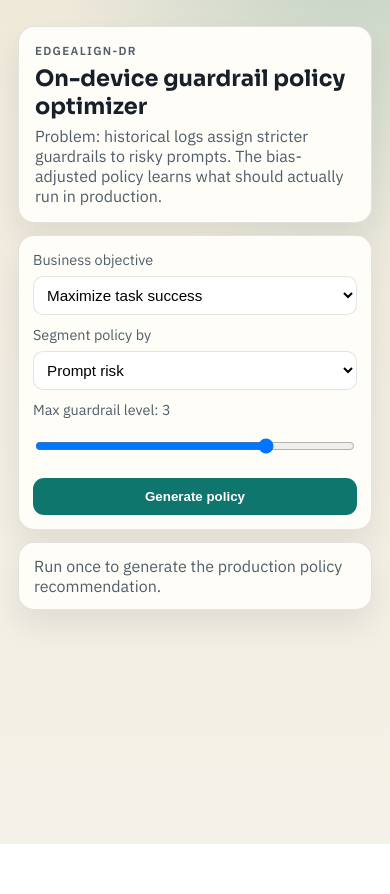
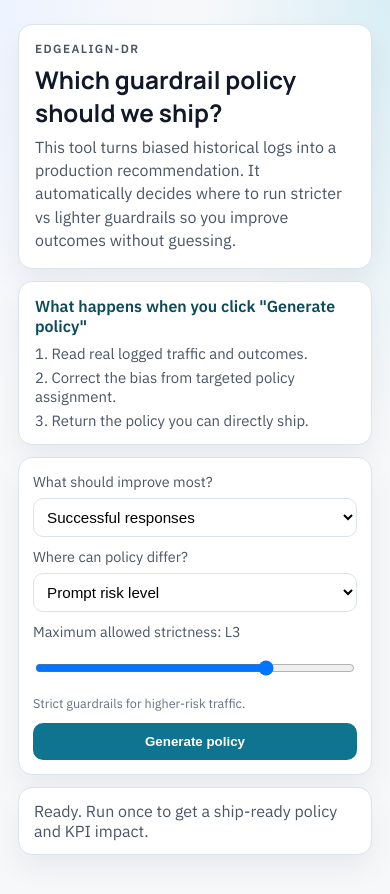
Before and after one commit to KumarNavish/promopilot, a React (Vite) app in the folder frontend/: page / in a window 390 px wide. Before the commit the page ends 844 px from the top, so only its background shows below. Built offline with nearby package versions, Linux system fonts and the light colour scheme.

Commit message:
Make demo flow intuitive with guided run state and plain-language output

```diff
--- a/frontend/src/components/Controls.tsx
+++ b/frontend/src/components/Controls.tsx
@@ -11,6 +11,14 @@ interface ControlsProps {
   loading: boolean;
   hasResults: boolean;
 }
+
+const POLICY_HINTS: Record<number, string> = {
+  0: "Very light guardrails, fastest responses.",
+  1: "Light guardrails with small safety checks.",
+  2: "Balanced guardrails for most launches.",
+  3: "Strict guardrails for higher-risk traffic.",
+  4: "Maximum strictness, strongest blocking."
+};
 
 export function Controls({
   objective,
@@ -27,33 +35,33 @@ export function Controls({
     <section className="controls-panel" aria-label="Controls">
       <div className="controls-grid">
         <label className="field">
-          <span>Business objective</span>
+          <span>What should improve most?</span>
           <select
             data-testid="objective-select"
             value={objective}
             onChange={(event) => onObjectiveChange(event.target.value as Objective)}
           >
-            <option value="task_success">Maximize task success</option>
-            <option value="safe_value">Maximize safety-adjusted value</option>
+            <option value="task_success">Successful responses</option>
+            <option value="safe_value">Safety-adjusted value</option>
           </select>
         </label>
 
         <label className="field">
-          <span>Segment policy by</span>
+          <span>Where can policy differ?</span>
           <select
             data-testid="segment-select"
             value={segmentBy}
             onChange={(event) => onSegmentByChange(event.target.value as SegmentBy)}
           >
-            <option value="none">None</option>
-            <option value="prompt_risk">Prompt risk</option>
+            <option value="prompt_risk">Prompt risk level</option>
             <option value="device_tier">Device tier</option>
-            <option value="task_domain">Task domain</option>
+            <option value="task_domain">Task type</option>
+            <option value="none">Do not segment</option>
           </select>
         </label>
 
         <label className="field">
-          <span>Max guardrail level: {maxPolicyLevel}</span>
+          <span>Maximum allowed strictness: L{maxPolicyLevel}</span>
           <input
             data-testid="policy-slider"
             type="range"
@@ -63,6 +71,7 @@ export function Controls({
             value={maxPolicyLevel}
             onChange={(event) => onMaxPolicyLevelChange(Number(event.target.value))}
           />
+          <small className="field-help">{POLICY_HINTS[maxPolicyLevel]}</small>
         </label>
       </div>
 
@@ -73,7 +82,7 @@ export function Controls({
         onClick={onGenerate}
         disabled={loading}
       >
-        {loading ? "Analyzing logs..." : hasResults ? "Recompute policy" : "Generate policy"}
+        {loading ? "Running analysis..." : hasResults ? "Update recommendation" : "Generate policy"}
       </button>
     </section>
   );
--- a/frontend/src/pages/Home.tsx
+++ b/frontend/src/pages/Home.tsx
@@ -1,9 +1,10 @@
-import { useCallback, useMemo, useState } from "react";
+import { useCallback, useEffect, useMemo, useRef, useState } from "react";
 import {
   ApiError,
   Objective,
   RecommendResponse,
   SegmentBy,
+  SegmentRecommendation,
   recommendPolicy
 } from "../api/client";
 import { Controls } from "../components/Controls";
@@ -21,14 +22,12 @@ interface MethodRollup {
   avgPolicyLevel: number;
 }
 
-interface SegmentMove {
-  segment: string;
-  naiveLevel: number;
-  drLevel: number;
-  delta: number;
-}
-
 const DEFAULT_MAX_POLICY_LEVEL = 3;
+const RUN_STAGES = [
+  "Reading historical on-device traffic",
+  "Removing targeting bias in logged policies",
+  "Selecting best policy level for each segment"
+] as const;
 
 function exportPolicy(response: RecommendResponse | null): void {
   if (!response) {
@@ -66,50 +65,46 @@ function rollupMethod(response: RecommendResponse): MethodRollup {
   };
 }
 
-function computeMoves(naive: RecommendResponse, dr: RecommendResponse): SegmentMove[] {
-  const naiveMap = new Map(naive.segments.map((segment) => [segment.segment, segment]));
-
-  return dr.segments
-    .map((segment): SegmentMove | null => {
-      const before = naiveMap.get(segment.segment);
-      if (!before) {
-        return null;
-      }
-      return {
-        segment: segment.segment,
-        naiveLevel: before.recommended_policy_level,
-        drLevel: segment.recommended_policy_level,
-        delta: segment.recommended_policy_level - before.recommended_policy_level
-      };
-    })
-    .filter((move): move is SegmentMove => move !== null && move.delta !== 0)
-    .sort((a, b) => Math.abs(b.delta) - Math.abs(a.delta));
+function findRiskLevel(segments: SegmentRecommendation[], risk: "low" | "medium" | "high"): number | null {
+  const target = segments.find((segment) => segment.segment.toLowerCase() === `risk=${risk}`);
+  return target ? target.recommended_policy_level : null;
 }
 
-function buildRecommendationLine(segmentBy: SegmentBy, naive: RecommendResponse, dr: RecommendResponse): string {
-  const moves = computeMoves(naive, dr);
-  if (moves.length === 0) {
-    const global = dr.segments[0];
-    if (!global) {
-      return "No policy change detected.";
-    }
-    return `Keep guardrail level ${global.recommended_policy_level}; bias adjustment confirms the current policy.`;
+function buildPolicyLine(segmentBy: SegmentBy, dr: RecommendResponse): string {
+  if (dr.segments.length === 0) {
+    return "No policy recommendation could be generated.";
   }
 
-  const down = moves.filter((move) => move.delta < 0).length;
-  const up = moves.filter((move) => move.delta > 0).length;
-  const top = moves
-    .slice(0, 2)
-    .map((move) => `${move.segment}: L${move.naiveLevel} -> L${move.drLevel}`)
-    .join(" | ");
-
   if (segmentBy === "none") {
-    const naiveGlobal = naive.segments[0]?.recommended_policy_level;
-    const drGlobal = dr.segments[0]?.recommended_policy_level;
-    return `Switch global guardrail from L${naiveGlobal} to L${drGlobal} after bias adjustment.`;
+    return `Recommendation: run guardrail level L${dr.segments[0].recommended_policy_level} for all traffic.`;
   }
 
-  return `Bias-adjusted policy rebalances guardrails (${down} segment${down === 1 ? "" : "s"} down, ${up} up). ${top}`;
+  if (segmentBy === "prompt_risk") {
+    const low = findRiskLevel(dr.segments, "low");
+    const medium = findRiskLevel(dr.segments, "medium");
+    const high = findRiskLevel(dr.segments, "high");
+    if (low !== null && medium !== null && high !== null) {
+      return `Recommendation: Low-risk L${low}, Medium-risk L${medium}, High-risk L${high}.`;
+    }
+  }
+
+  const top = dr.segments
+    .slice(0, 3)
+    .map((segment) => `${segment.segment}: L${segment.recommended_policy_level}`)
+    .join(" | ");
+  return `Recommendation: ${top}.`;
+}
+
+function buildWhyLine(
+  objective: Objective,
+  naive: MethodRollup,
+  dr: MethodRollup,
+  objectiveLift: number,
+  incidentsAvoided: number,
+  latencyDelta: number
+): string {
+  const objectiveName = objective === "task_success" ? "successful responses" : "safety-adjusted value";
+  return `Why this is better: naive would run average level ${naive.avgPolicyLevel.toFixed(2)}, while bias-adjusted runs ${dr.avgPolicyLevel.toFixed(2)} and improves ${objectiveName} by ${signed(objectiveLift, 1)} per 10k, with incidents ${signed(incidentsAvoided, 1)} lower and latency ${signed(latencyDelta, 1)} ms.`;
 }
 
 export function Home(): JSX.Element {
@@ -117,11 +112,22 @@ export function Home(): JSX.Element {
   const [maxPolicyLevel, setMaxPolicyLevel] = useState<number>(DEFAULT_MAX_POLICY_LEVEL);
   const [segmentBy, setSegmentBy] = useState<SegmentBy>("prompt_risk");
   const [loading, setLoading] = useState(false);
+  const [runStage, setRunStage] = useState(0);
   const [results, setResults] = useState<{ naive?: RecommendResponse; dr?: RecommendResponse }>({});
   const [error, setError] = useState<UiError | null>(null);
 
+  const stageTimerRef = useRef<number | null>(null);
+
   const hasResults = Boolean(results.naive && results.dr);
   const appliedPolicy = results.dr ?? null;
+
+  useEffect(() => {
+    return () => {
+      if (stageTimerRef.current !== null) {
+        window.clearInterval(stageTimerRef.current);
+      }
+    };
+  }, []);
 
   const score = useMemo(() => {
     if (!results.naive || !results.dr) {
@@ -132,27 +138,38 @@ export function Home(): JSX.Element {
     const dr = rollupMethod(results.dr);
 
     const objectiveLift = objective === "task_success" ? dr.successes - naive.successes : dr.safeValue - naive.safeValue;
-    const objectiveLabel = objective === "task_success" ? "Task success lift" : "Safe-value lift";
+    const objectiveLabel = objective === "task_success" ? "Successful responses" : "Safety-adjusted value";
+    const incidentsAvoided = naive.incidents - dr.incidents;
+    const latencyDelta = dr.latency - naive.latency;
 
     return {
       objectiveLift,
       objectiveLabel,
-      incidentsAvoided: naive.incidents - dr.incidents,
-      latencyDelta: dr.latency - naive.latency,
-      avgPolicyDelta: dr.avgPolicyLevel - naive.avgPolicyLevel
+      incidentsAvoided,
+      latencyDelta,
+      whyLine: buildWhyLine(objective, naive, dr, objectiveLift, incidentsAvoided, latencyDelta)
     };
   }, [objective, results.dr, results.naive]);
 
   const recommendationLine = useMemo(() => {
-    if (!results.naive || !results.dr) {
+    if (!results.dr) {
       return null;
     }
-    return buildRecommendationLine(segmentBy, results.naive, results.dr);
-  }, [segmentBy, results.dr, results.naive]);
+    return buildPolicyLine(segmentBy, results.dr);
+  }, [segmentBy, results.dr]);
 
   const handleGenerate = useCallback(async (): Promise<void> => {
     setLoading(true);
     setError(null);
+    setRunStage(0);
+
+    if (stageTimerRef.current !== null) {
+      window.clearInterval(stageTimerRef.current);
+    }
+
+    stageTimerRef.current = window.setInterval(() => {
+      setRunStage((prev) => (prev < RUN_STAGES.length - 1 ? prev + 1 : prev));
+    }, 850);
 
     try {
       const [naive, dr] = await Promise.all([
@@ -181,6 +198,11 @@ export function Home(): JSX.Element {
         setError({ message: "Could not compute policy. Try again." });
       }
     } finally {
+      if (stageTimerRef.current !== null) {
+        window.clearInterval(stageTimerRef.current);
+        stageTimerRef.current = null;
+      }
+      setRunStage(RUN_STAGES.length - 1);
       setLoading(false);
     }
   }, [maxPolicyLevel, objective, segmentBy]);
@@ -189,12 +211,21 @@ export function Home(): JSX.Element {
     <main className="page-shell">
       <header className="panel hero" data-testid="hero">
         <p className="eyebrow">EdgeAlign-DR</p>
-        <h1>On-device guardrail policy optimizer</h1>
+        <h1>Which guardrail policy should we ship?</h1>
         <p className="hero-copy">
-          Problem: historical logs assign stricter guardrails to risky prompts. The bias-adjusted policy learns what should
-          actually run in production.
+          This tool turns biased historical logs into a production recommendation. It automatically decides where to run
+          stricter vs lighter guardrails so you improve outcomes without guessing.
         </p>
       </header>
+
+      <section className="panel story-panel" data-testid="story-panel">
+        <p className="story-title">What happens when you click "Generate policy"</p>
+        <div className="story-steps" role="list" aria-label="Process overview">
+          <p role="listitem">1. Read real logged traffic and outcomes.</p>
+          <p role="listitem">2. Correct the bias from targeted policy assignment.</p>
+          <p role="listitem">3. Return the policy you can directly ship.</p>
+        </div>
+      </section>
 
       <section className="panel controls-wrap" data-testid="assumptions-panel">
         <Controls
@@ -211,9 +242,19 @@ export function Home(): JSX.Element {
       </section>
 
       {loading ? (
-        <p className="loading-line" data-testid="loading-line">
-          Computing naive vs bias-adjusted policy...
-        </p>
+        <section className="panel run-panel" data-testid="run-panel">
+          <p className="run-title">Running automatic analysis</p>
+          <ul className="run-steps">
+            {RUN_STAGES.map((stage, index) => {
+              const status = index < runStage ? "done" : index === runStage ? "active" : "pending";
+              return (
+                <li key={stage} className={`run-step ${status}`}>
+                  {stage}
+                </li>
+              );
+            })}
+          </ul>
+        </section>
       ) : null}
 
       {error ? (
@@ -231,12 +272,12 @@ export function Home(): JSX.Element {
 
           <div className="kpi-row">
             <article className="kpi-card" data-testid="kpi-objective">
-              <p>{score.objectiveLabel} (per 10k)</p>
+              <p>{score.objectiveLabel} gain (per 10k)</p>
               <strong>{signed(score.objectiveLift, 1)}</strong>
             </article>
 
             <article className="kpi-card" data-testid="kpi-incident">
-              <p>Incidents avoided (per 10k)</p>
+              <p>Safety incidents avoided (per 10k)</p>
               <strong>{signed(score.incidentsAvoided, 1)}</strong>
             </article>
 
@@ -247,7 +288,7 @@ export function Home(): JSX.Element {
           </div>
 
           <p className="result-footnote" data-testid="result-footnote">
-            Average policy level shift vs naive: {signed(score.avgPolicyDelta, 2)}.
+            {score.whyLine}
           </p>
 
           <button
@@ -262,7 +303,7 @@ export function Home(): JSX.Element {
         </section>
       ) : (
         <section className="panel empty-state">
-          <p>Run once to generate the production policy recommendation.</p>
+          <p>Ready. Run once to get a ship-ready policy and KPI impact.</p>
         </section>
       )}
     </main>
--- a/frontend/src/styles.css
+++ b/frontend/src/styles.css
@@ -1,15 +1,16 @@
-@import url("https://fonts.googleapis.com/css2?family=Sora:wght@500;600;700&family=IBM+Plex+Sans:wght@400;500;600&display=swap");
+@import url("https://fonts.googleapis.com/css2?family=Manrope:wght@500;600;700&family=IBM+Plex+Sans:wght@400;500;600&display=swap");
 
 :root {
-  --bg: #f4f1e8;
-  --panel: #fffdf8;
-  --ink: #172028;
-  --muted: #4f5e68;
-  --accent: #0f766e;
-  --accent-ink: #083f3a;
-  --line: rgba(23, 32, 40, 0.12);
-  --danger: #a02e2e;
-  --shadow: 0 16px 30px rgba(20, 29, 36, 0.08);
+  --bg: #f7f8fa;
+  --panel: #ffffff;
+  --ink: #111827;
+  --muted: #4b5563;
+  --accent: #0e7490;
+  --accent-soft: #e6f4f8;
+  --line: #dbe3eb;
+  --success: #0f766e;
+  --danger: #b42318;
+  --shadow: 0 14px 28px rgba(15, 23, 42, 0.06);
 }
 
 * {
@@ -21,8 +22,9 @@ body {
   font-family: "IBM Plex Sans", "Segoe UI", sans-serif;
   color: var(--ink);
   background:
-    radial-gradient(120% 70% at 90% -10%, rgba(15, 118, 110, 0.2), transparent 64%),
-    linear-gradient(180deg, #efe9da, var(--bg));
+    radial-gradient(100% 100% at 100% 0%, #d8eef5 0%, transparent 48%),
+    radial-gradient(100% 100% at 0% 0%, #edf3ff 0%, transparent 42%),
+    var(--bg);
 }
 
 #root {
@@ -30,9 +32,9 @@ body {
 }
 
 .page-shell {
-  max-width: 930px;
+  max-width: 940px;
   margin: 0 auto;
-  padding: 26px 18px 40px;
+  padding: 24px 18px 40px;
   display: grid;
   gap: 12px;
 }
@@ -40,35 +42,59 @@ body {
 .panel {
   background: var(--panel);
   border: 1px solid var(--line);
-  border-radius: 16px;
+  border-radius: 14px;
   box-shadow: var(--shadow);
 }
 
 .hero {
   padding: 16px;
   display: grid;
-  gap: 6px;
+  gap: 7px;
 }
 
 .eyebrow {
   margin: 0;
   text-transform: uppercase;
-  letter-spacing: 0.11em;
-  font-size: 0.73rem;
+  letter-spacing: 0.12em;
+  font-size: 0.74rem;
   color: var(--muted);
   font-weight: 600;
 }
 
 h1 {
   margin: 0;
-  font-family: "Sora", "Avenir Next", sans-serif;
-  font-size: clamp(1.4rem, 2.8vw, 2.05rem);
+  font-family: "Manrope", "Avenir Next", sans-serif;
+  font-size: clamp(1.52rem, 2.8vw, 2.08rem);
 }
 
 .hero-copy {
   margin: 0;
   color: var(--muted);
-  max-width: 75ch;
+  line-height: 1.45;
+  max-width: 80ch;
+}
+
+.story-panel {
+  padding: 14px 16px;
+  display: grid;
+  gap: 8px;
+}
+
+.story-title {
+  margin: 0;
+  font-weight: 700;
+  color: #0c4a5a;
+}
+
+.story-steps {
+  display: grid;
+  gap: 5px;
+}
+
+.story-steps p {
+  margin: 0;
+  color: var(--muted);
+  font-size: 0.93rem;
 }
 
 .controls-wrap {
@@ -103,10 +129,16 @@ h1 {
   font-size: 0.95rem;
 }
 
+.field-help {
+  color: #667085;
+  font-size: 0.79rem;
+  line-height: 1.3;
+}
+
 .button-primary {
   border: none;
-  border-radius: 11px;
-  padding: 11px 15px;
+  border-radius: 10px;
+  padding: 11px 16px;
   width: fit-content;
   font-weight: 600;
   color: #fff;
@@ -115,18 +147,43 @@ h1 {
 }
 
 .button-primary:disabled {
-  opacity: 0.5;
+  opacity: 0.6;
   cursor: default;
 }
 
-.loading-line {
+.run-panel {
+  padding: 14px 16px;
+  display: grid;
+  gap: 8px;
+  background: var(--accent-soft);
+  border-color: #cce4ec;
+}
+
+.run-title {
   margin: 0;
-  padding: 9px 12px;
-  border-radius: 10px;
-  border: 1px solid #c8e4de;
-  background: #e8f5f3;
-  color: var(--accent-ink);
+  font-weight: 700;
+  color: #0b5566;
+}
+
+.run-steps {
+  margin: 0;
+  padding-left: 18px;
+  display: grid;
+  gap: 4px;
+}
+
+.run-step {
+  color: #64748b;
+  font-size: 0.9rem;
+}
+
+.run-step.active {
+  color: #0f172a;
   font-weight: 600;
+}
+
+.run-step.done {
+  color: var(--success);
 }
 
 .error-line {
@@ -143,10 +200,10 @@ h1 {
 
 .recommendation-line {
   margin: 0;
-  font-size: 1.04rem;
+  font-size: 1.06rem;
   line-height: 1.42;
   font-weight: 700;
-  color: #0e4952;
+  color: #0b4f60;
 }
 
 .kpi-row {
@@ -164,21 +221,22 @@ h1 {
 
 .kpi-card p {
   margin: 0;
-  font-size: 0.79rem;
+  font-size: 0.8rem;
   color: var(--muted);
 }
 
 .kpi-card strong {
   display: block;
   margin-top: 6px;
-  font-family: "Sora", sans-serif;
+  font-family: "Manrope", sans-serif;
   font-size: 1.28rem;
-  color: #0c474f;
+  color: #0b4f60;
 }
 
 .result-footnote {
   margin: 0;
-  font-size: 0.87rem;
+  font-size: 0.88rem;
+  line-height: 1.4;
   color: var(--muted);
 }
 
```
Also changed, not shown: 1 other file (tests, documents, lock files or other folders).
